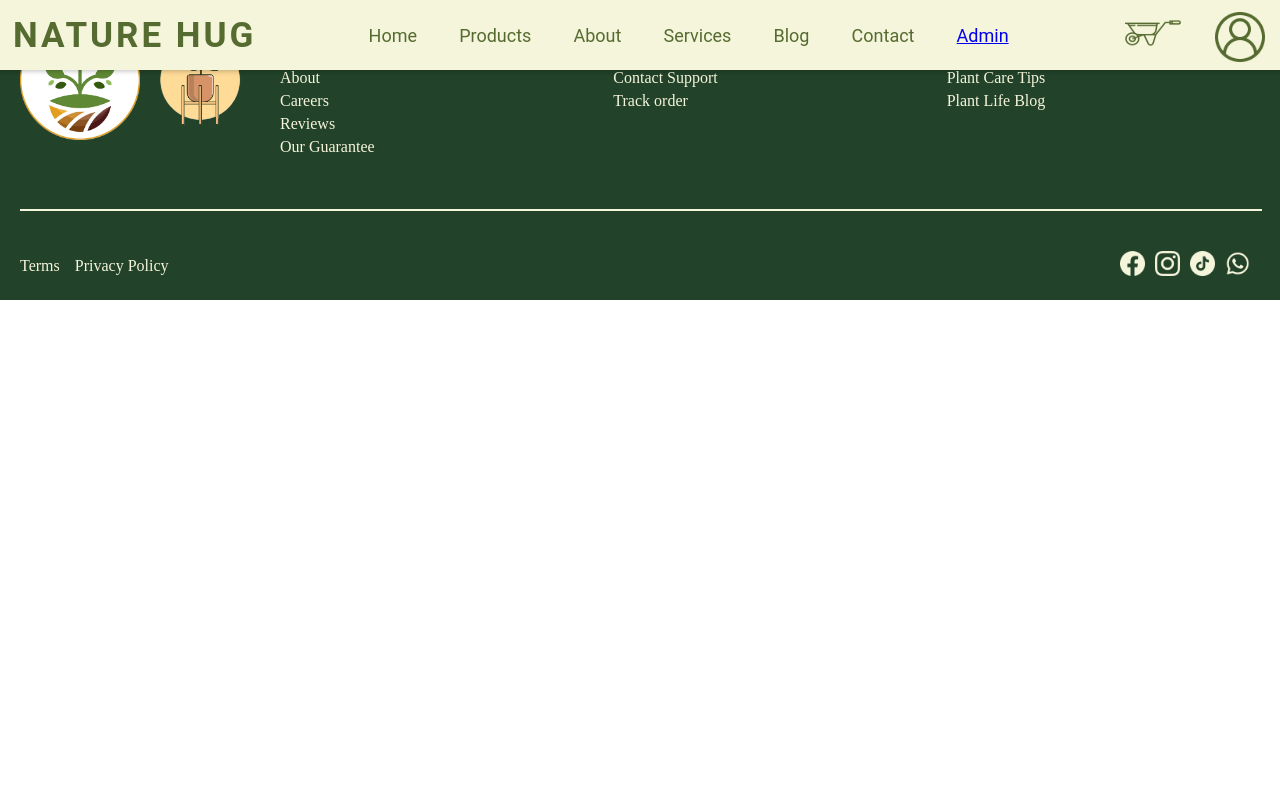
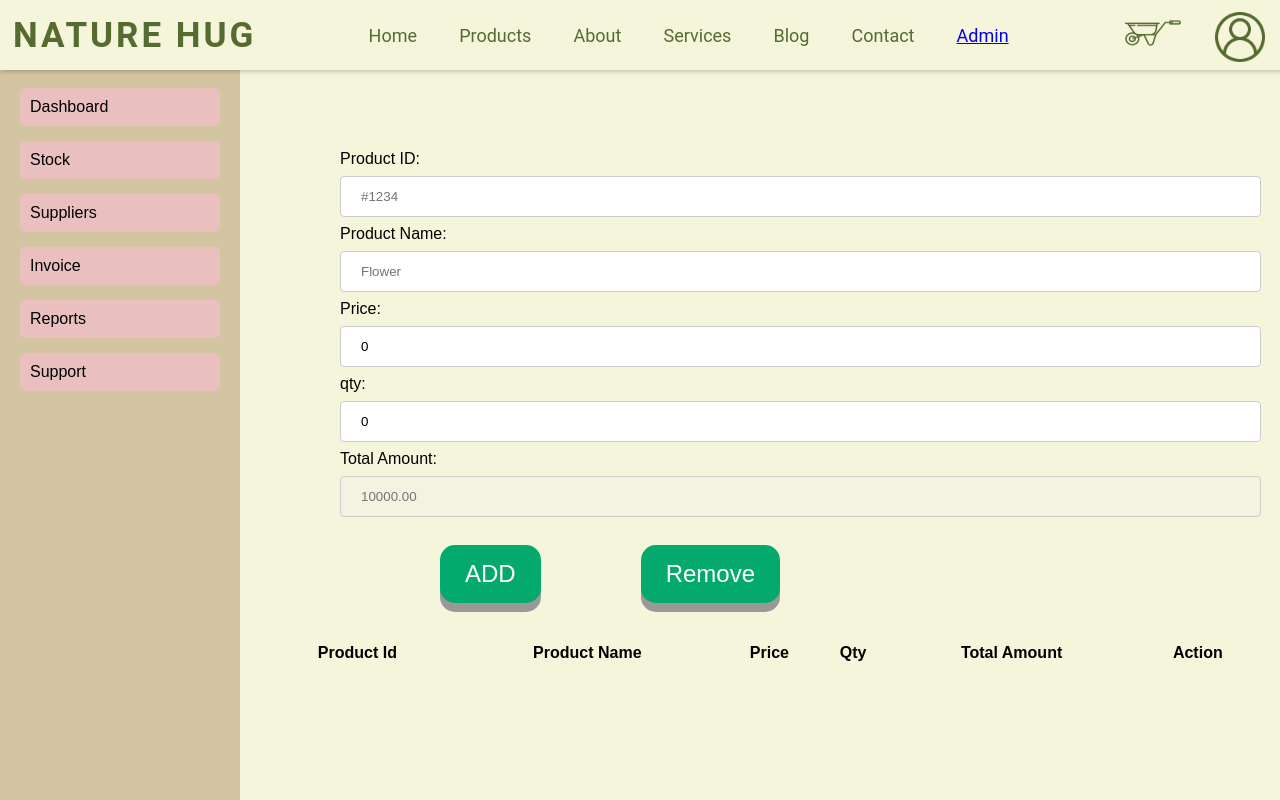
Before and after one commit to chankamaa/Nature-Hug, a React (Vite) app in the folder frontend/: page /ADDstocks in a window 1280 px wide. Built offline with nearby package versions, Linux system fonts and the light colour scheme.

Commit message:
create suppliers

```diff
--- a/frontend/src/App.jsx
+++ b/frontend/src/App.jsx
@@ -4,11 +4,12 @@ import './App.css'
 import Navbar from './components/navbar/navbar'
 import {Route, Routes} from 'react-router-dom'
 import Home from './pages/Home/Home'
-import Footer from './components/Footer/Footer'
+
 import InventoryDashboard from './pages/Inventory/InventoryDashboard'
 import Suppliers from './pages/Inventory/Suppliers'
-import Instocks from './pages/Inventory/Instocks'
+
 import Das from './pages/Inventory/Das'
+import ADDstocks from './pages/Inventory/ADDstocks'
 
 const App = () => {
   return (
@@ -19,12 +20,12 @@ const App = () => {
         <Route path='/' element={<Home />} />
         <Route path='/InventoryDashboard' element={<InventoryDashboard/>} />
         <Route path='/Suppliers' element={<Suppliers/>} />
-        <Route path='/Instocks' element={<Instocks/>} />
+        <Route path='/ADDstocks' element={<ADDstocks/>} />
         <Route path='/Das' element={<Das/>} />
       </Routes>
 
     </div>
-    <Footer />
+
     </>
   )
 }
--- a/frontend/src/components/Dash/Dashboard.css
+++ b/frontend/src/components/Dash/Dashboard.css
@@ -1,36 +1,39 @@
+.dashboard-container {
+  display: flex;
+  min-height: 100vh;
+}
+
 .sidebar {
-    width: 20%;
-    background-color: #8d7e7e;
-    margin-top: 5%;
-    margin-left: 1%;
-    padding: 20px;
-    box-sizing: border-box;
+  width: 200px;
+  background-color: #d3c4a2;
+  padding: 20px;
+}
 
+.sidebar h2 {
+  font-size: 24px;
+  margin-bottom: 20px;
+}
 
-  }
+.sidebar ul {
+  list-style-type: none;
+  padding: 0;
+}
 
+.sidebar ul li {
+  margin-bottom: 15px;
+}
 
-  .nav-button {
-    display: block;
-    width: 100%;
-    padding: 10px;
-    margin: 10px 0;
+.sidebar ul li button {
+  background-color: #eabfbf;
+  border: none;
+  padding: 10px;
+  width: 100%;
+  text-align: left;
+  border-radius: 5px;
+  cursor: pointer;
+  font-size: 16px;
+}
 
-    background-color: #8a8a3e;
-    border: none;
-    color: white;
-    text-align: left;
-    font-size: 16px;
-    cursor: pointer;
-    box-shadow: 0 9px #999;
-    cursor: pointer;
-    border-radius: 15px;
-  }
-
-  .nav-button:hover {background-color: #3e8e41}
-
-  .nav-button:active {
-    background-color: #3e8e41;
-    box-shadow: 0 5px #666;
-    transform: translateY(4px);
-  }
+.sidebar ul li button:hover {
+  background-color: #c79b9b;
+}
--- a/frontend/src/components/Dash/Dashboard.jsx
+++ b/frontend/src/components/Dash/Dashboard.jsx
@@ -9,18 +9,20 @@ const Dashboard = () => {
 
     return(
 
-      <div>
-        <aside className="sidebar">
-        <h2>Inventory</h2>
+      <div className="dashboard-container">
+      {/* Sidebar */}
+      <aside className="sidebar">
+          <h2>Inventory</h2>
+          <ul>
+              <li><Link to='/'><button>Dashboard</button></Link></li>
+              <li><Link to='/ADDstocks'><button>Stock</button></Link></li>
+              <li><Link to='/Suppliers'><button>Suppliers</button></Link></li>
+              <li><button>Invoice</button></li>
+              <li><button>Reports</button></li>
+              <li><button>Support</button></li>
+          </ul>
+      </aside>
 
-
-        <Link to='/'><button className="nav-button">Dashboard</button></Link>
-        <Link to='/Instocks'> <button className="nav-button">Stock</button></Link>
-       <Link to='/Suppliers'> <button className="nav-button">Suppliers</button></Link>
-       <Link to= '/Das'> <button className="nav-button">Invoice</button></Link>
-        <button className="nav-button">Reports</button>
-        <button className="nav-button">Support</button>
-      </aside>
 
       </div>
     )
--- /dev/null
+++ b/frontend/src/pages/Inventory/ADDstocks.jsx
@@ -0,0 +1,151 @@
+
+
+
+/* eslint-disable no-unused-vars */
+import React from 'react'
+import Dashboard from '../../components/Dash/Dashboard'
+
+import { useState } from 'react'
+import './Instocks.css'
+
+function ADDstocks  ()  {
+
+    const[price,setPrice] = useState(0);
+    const[qty,setQty] = useState(0);
+     const[total,setTotal] = useState(0);
+
+    const[users,setusers] = useState([]);
+   const[name,setName] = useState();
+
+    const [sum,setSum] = useState();
+
+
+    function calculation() {
+
+
+        users.push({name,qty,price,sum});
+
+        const total = users.reduce((total,user)=>{
+
+    total += Number(user.sum)
+    return total
+
+        },0);
+
+        setTotal(total)
+
+        setName('');
+        setQty('');
+        setPrice('');
+        setSum('');
+    }
+    const handlePriceChange = (e) =>{
+
+        const newPrice = parseFloat(e.target.value);
+        if (!isNaN(newPrice)){
+
+            setPrice(newPrice)
+
+            calculateTotal(newPrice,qty);
+
+        }
+    }
+
+const handleQuantityChange = (e) => {
+
+const newQuantity = parseInt (e.target.value);
+if(!isNaN(newQuantity)) {
+
+setQty(newQuantity);
+
+calculateTotal(price,newQuantity);
+
+}
+
+    };
+
+    const calculateTotal =(price,qty) =>{
+        const newTotal = price * qty;
+        setSum(newTotal);
+
+
+    };
+
+
+
+
+
+
+
+    return(
+
+      <div className="dashbard-container">
+          <Dashboard/>
+
+          <main className="main-contet">
+          <section>
+
+<form >
+  <div className='type1'>
+      <label>Product ID:</label>
+      <input type="text"id="id"name="id" placeholder='#1234' />
+
+      <label>Product Name:</label>
+      <input type="text"placeholder='Flower' value={name} onChange={(event) =>{setName(event.target.value);}}/>
+
+      <label>Price:</label>
+      <input type="text"placeholder='1000.00'value={price} onChange={handlePriceChange} />
+
+      <label >qty:</label>
+      <input type="text"  placeholder='99' value={qty} onChange={handleQuantityChange}  />
+
+      <label >Total Amount:</label>
+      <input type="text"id="total"name="total" placeholder='10000.00' value={sum} disabled />
+
+      <button className='button1' type='submit' onClick={calculation}> ADD</button>
+      <button className='button2'> Remove</button>
+
+      </div>
+      </form>
+      </section>
+
+      <div style={{ padding: '20px', backgroundColor: '#f5f5dc' }}>
+          <table style={{ width: '100%', borderCollapse: 'collapse' }}>
+              <thead>
+                  <tr>
+                      <th >Product Id</th>
+                      <th >Product Name</th>
+                      <th >Price</th>
+                      <th >Qty</th>
+                      <th >Total Amount</th>
+                      <th >Action</th>
+                  </tr>
+              </thead>
+
+              <tbody>
+                  {users.map((row,index) =>(
+                      <tr key={index}>
+                      <td >{row.name}</td>
+                      <td >{row.price}</td>
+                      <td >{row.qty}</td>
+                      <td >{row.sum}</td>
+                  </tr>) )}
+
+
+
+              </tbody>
+          </table>
+
+      </div>
+
+            </main>
+
+        </div>
+
+    )
+
+
+  }
+
+
+  export default ADDstocks
--- a/frontend/src/pages/Inventory/Instocks.css
+++ b/frontend/src/pages/Inventory/Instocks.css
@@ -1,13 +1,97 @@
+.dashbard-container {
+  display: flex;
+  min-height: 100vh;
+}
 
-.milan{
+input[type=text], select {
 
-    display: flex;
-    flex-direction: column;
-    max-width: 500px;
-    margin: 0 auto;
-    padding: 1em;
+    width: 98%;
+    padding: 12px 20px;
+    margin: 8px 0;
+
     border: 1px solid #ccc;
-    border-radius: 1em;
-    background-color: #f9f9f9;
-    margin-bottom: 1em;
-}
+    border-radius: 4px;
+    box-sizing: border-box;
+  }
+  .type1{
+
+    margin-left: 100px;
+    margin-top: 150px;
+  }
+  .button1 {
+
+    margin-left: 100px;
+    margin-top: 20px;
+    margin-bottom: 20px;
+    padding: 15px 25px;
+    font-size: 24px;
+    cursor: pointer;
+    text-align: center;
+    justify-content: center;
+    text-decoration: none;
+    outline: none;
+    color: #fff;
+    background-color: #04AA6D;
+    border: none;
+    border-radius: 15px;
+    box-shadow: 0 9px #999;
+  }
+
+  .button1:hover {background-color: #3e8e41}
+
+  .button1:active {
+    background-color: #3e8e41;
+    box-shadow: 0 5px #666;
+    transform: translateY(4px);
+
+  }
+
+
+
+    .button2 {
+
+      margin-left: 100px;
+      margin-top: 20px;
+      margin-bottom: 20px;
+      padding: 15px 25px;
+      font-size: 24px;
+      cursor: pointer;
+      text-align: center;
+      justify-content: center;
+      text-decoration: none;
+      outline: none;
+      color: #fff;
+      background-color:#04AA6D;
+      border: none;
+      border-radius: 15px;
+      box-shadow: 0 9px #999;
+    }
+
+    .button2:hover {background-color: #92000c}
+
+    .button2:active {
+      background-color: #962a2e;
+      box-shadow: 0 5px #666;
+      transform: translateY(4px);
+
+    }
+
+
+
+
+
+
+
+
+
+    .updateButtonStyle1:active {
+      background-color: #962a2e;
+      box-shadow: 0 5px #666;
+      transform: translateY(4px);}
+
+      .removeButtonStyle1:active{
+
+        background-color: #962a2e;
+        box-shadow: 0 5px #666;
+        transform: translateY(4px);
+      }
--- a/frontend/src/pages/Inventory/InventoryDashboard.css
+++ b/frontend/src/pages/Inventory/InventoryDashboard.css
@@ -1,86 +1,86 @@
-.inventory-container {
-    display: flex;
-    height: 100vh;
-    background-color: #f3f3e5;
+body {
+  font-family: Arial, sans-serif;
+  margin: 0;
+  padding: 0;
+  background-color: #f5f5dc;
 }
 
 
-  .inventory1 {
-    width: 80%;
+.main-content {
+  flex: 1;
   padding: 20px;
-    box-sizing: border-box;
-  }
-
-  .header1 {
-    display: flex;
-    justify-content: space-between;
-    align-items: center;
-    margin-bottom: 20px;
-  }
-
-  .header h1 {
-    display: flex;
-    font-size: 28px;
-    color: #6d6b5d;
 }
 
 .search-bar {
+  margin-bottom: 20px;
+  display: flex;
+  justify-content: flex-end;
+}
+
+.search-bar input {
+  width: 300px;
   padding: 10px;
   font-size: 16px;
-    width: 300px;
+  border-radius: 5px;
+  border: 1px solid #ccc;
 }
 
-  .stock-summary {
+.stock-cards {
   display: flex;
-    justify-content: space-between;
-    margin-bottom: 30px;
+  gap: 20px;
+  margin-bottom: 20px;
+  justify-content: center;
 }
 
-  .stock-card {
-    width: 22%;
+.card {
+  background-color: #ececec;
+  padding: 20px;
+  border-radius: 5px;
   text-align: center;
-    background-color: white;
-    padding: 20px;
-    border-radius: 10px;
-    box-shadow: 0 2px 5px rgba(0, 0, 0, 0.1);
+  flex: 1;
+  max-width: 200px;
 }
 
-  .stock-card img {
-    width: 50px;
-    height: 50px;
+.card img {
+  max-width: 50px;
   margin-bottom: 10px;
 }
 
-  .stock-card p {
+.card h3 {
+  margin: 10px 0;
   font-size: 18px;
-    color: #6d6b5d;
 }
 
-  .stock-card h2 {
-    font-size: 36px;
-    color: #6d6b5d;
+.card p {
+  font-size: 24px;
+  margin: 0;
 }
 
-  .chart-section {
-    background-color: white;
+.chart {
+  background-color: #ececec;
   padding: 20px;
-    border-radius: 10px;
-    box-shadow: 0 2px 5px rgba(0, 0, 0, 0.1);
+  border-radius: 5px;
+  text-align: center;
 }
 
-  .chart-section h2 {
-    font-size: 24px;
-    margin-bottom: 20px;
-    color: #6d6b5d;
+.bar-chart {
+  display: flex;
+  justify-content: space-between;
+  margin-top: 20px;
+  padding: 0 50px;
 }
 
-  .chart-placeholder {
-    height: 200px;
-    background-color: #e1d8ce;
-    border-radius: 10px;
-    display: flex;
-    align-items: center;
-    justify-content: center;
+.bar {
+  width: 12%;
+  background-color: #eabfbf;
+  text-align: center;
+  color: #333;
+  padding-top: 5px;
+  border-radius: 3px;
+  margin-bottom: 5px;
+}
+
+.chart h2 {
+  margin: 0;
   font-size: 20px;
-    color: #6d6b5d;
 }
--- a/frontend/src/pages/Inventory/InventoryDashboard.jsx
+++ b/frontend/src/pages/Inventory/InventoryDashboard.jsx
@@ -7,48 +7,53 @@ import Dashboard from '../../components/Dash/Dashboard';
 
 const  InventoryDashboard = () => {
     return (
-      <div>
+      <div className="dashboard-container">
+
         <Dashboard></Dashboard>
-     <div className="inventory-container">
+        <main className="main-content">
+                {/* Search Bar */}
+                <div className="search-bar">
+                    <input type="text" placeholder="Search..." />
+                </div>
 
-
-      <main className="inventory1">
-               <header className="header1">
-          <h1>Inventory</h1>
-          <input type="search" placeholder="Search..." className="search-bar" />
-        </header>
-
-        <section className="stock-summary">
-          <div className="stock-card">
+                {/* Stock Summary Cards */}
+                <section className="stock-cards">
+                    <div className="card">
                         <img src="in-stock-icon.png" alt="In Stock" />
-            <p>In-Stock</p>
-            <h2>70</h2>
+                        <h3>In-Stock</h3>
+                        <p>70</p>
                     </div>
-          <div className="stock-card">
+                    <div className="card">
                         <img src="all-stock-icon.png" alt="All Stock" />
-            <p>All Stock</p>
-            <h2>100</h2>
+                        <h3>All Stock</h3>
+                        <p>100</p>
                     </div>
-          <div className="stock-card">
+                    <div className="card">
                         <img src="low-stock-icon.png" alt="Low Stock" />
-            <p>Low Stock</p>
-            <h2>20</h2>
+                        <h3>Low Stock</h3>
+                        <p>20</p>
                     </div>
-          <div className="stock-card">
+                    <div className="card">
                         <img src="out-stock-icon.png" alt="Out of Stock" />
-            <p>Out of Stock</p>
-            <h2>10</h2>
+                        <h3>Out of Stock</h3>
+                        <p>10</p>
                     </div>
                 </section>
 
-        <section className="chart-section">
+                {/* Stock Level Summary Chart */}
+                <section className="chart">
                     <h2>Week stock level summary</h2>
-          <div className="chart-placeholder">
-            {/* The chart would be implemented here using a library like Chart.js */}
+                    <div className="bar-chart">
+                        <div className="bar" style={{ height: '60%' }}>Mon</div>
+                        <div className="bar" style={{ height: '60%' }}>Tue</div>
+                        <div className="bar" style={{ height: '60%' }}>Wed</div>
+                        <div className="bar" style={{ height: '60%' }}>Thu</div>
+                        <div className="bar" style={{ height: '60%' }}>Fri</div>
+                        <div className="bar" style={{ height: '60%' }}>Sat</div>
+                        <div className="bar" style={{ height: '20%' }}>Sun</div>
                     </div>
                 </section>
             </main>
-    </div>
      </div>
   );
 };
--- a/frontend/src/pages/Inventory/Suppliers.jsx
+++ b/frontend/src/pages/Inventory/Suppliers.jsx
@@ -1,12 +1,33 @@
 /* eslint-disable no-unused-vars */
 import React from 'react'
+import Dashboard from '../../components/Dash/Dashboard'
+import './Instocks.css'
 
-const milan = ('')
-const dasu = ('jkjlkkl')
+const Suppliers = () =>  {
+  return (
+    <div className="dashbard-container">
+      <Dashboard/>
+      <section>
 
-function Suppliers() {
-  return (
-    <div>Suppliers</div>
+    <form >
+      <div className='type1'>
+          <label>Supplier ID:</label>
+          <input type="text"id="id"name="id" placeholder='#1234'  required/>
+          <label>Supplier Name:</label>
+          <input type="text"id="pname"name="pname" placeholder='chankama' required/>
+          <label>Description:</label>
+          <input type="text"id="qty"name="qty" placeholder='suplier folwers' required/>
+          <label >Contact Infor:</label>
+          <input type="text"id="amount"name="amount" placeholder='0715468464'required/>
+          <label >Product:</label>
+          <input type="text"id="total"name="total" placeholder='flowers' required/>
+          <button className='button1'> ADD</button>
+          <button className='button2'> Remove</button>
+
+
+          </div>
+          </form>
+          </section></div>
   )
 }
 export default Suppliers
```
Also changed, not shown: frontend/src/pages/Inventory/Das.jsx (+4 -20 lines), frontend/src/pages/Inventory/Instocks.jsx (deleted, +0 -63 lines), frontend/src/pages/Inventory/contorl.jsx (deleted, +0 -23 lines), 2 other files (tests, documents, lock files or other folders). Lines whose indentation alone changed are shown as unchanged.
